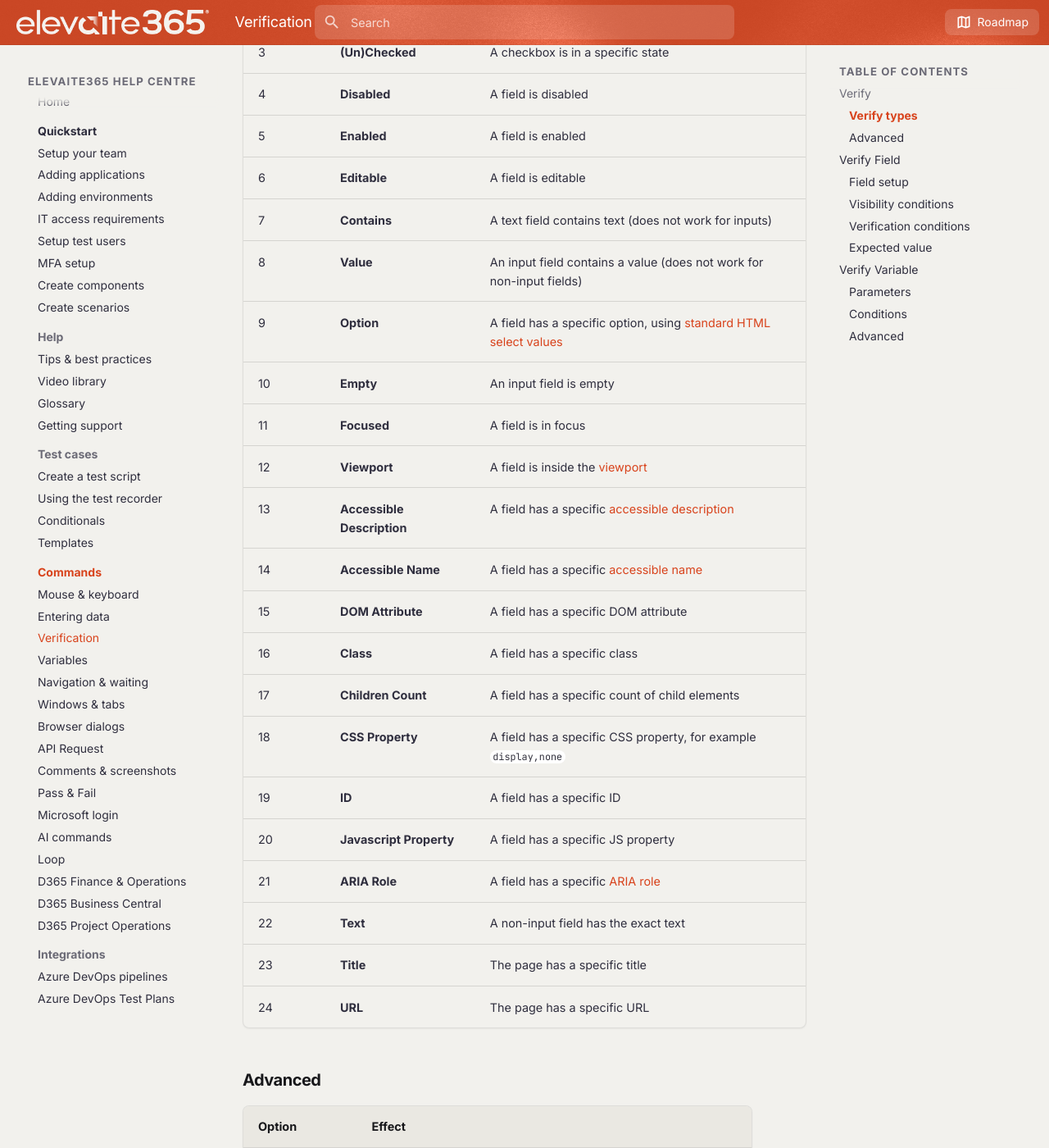
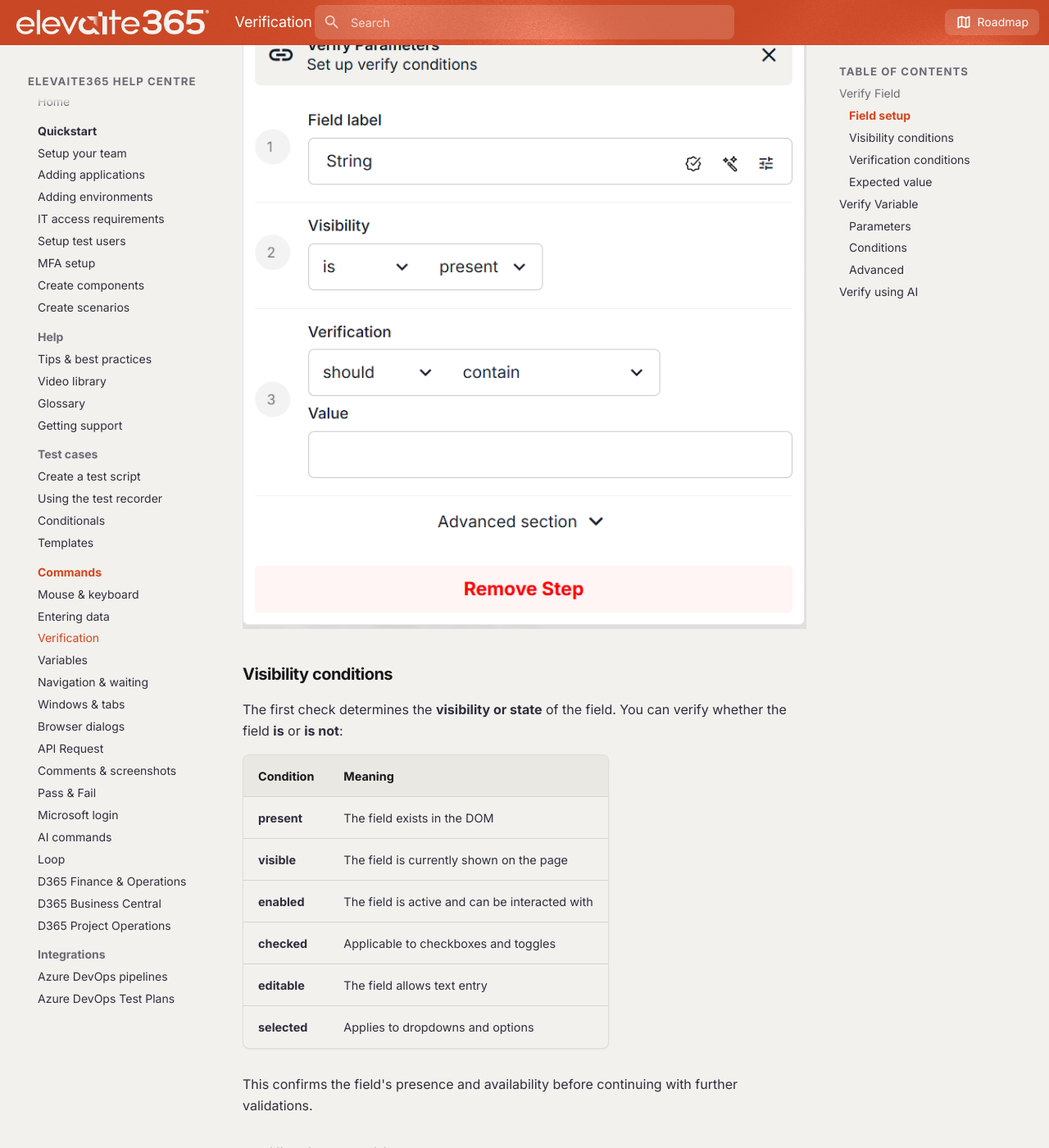
Before and after one commit to Elevaite365-Mike/Wiki, an MkDocs documentation site: the page built from docs/commands/verification.md, in a window 1280 px wide and 1400 px high, scrolled down 484 px. Shown: the whole window at 82% size. Built offline with MkDocs 1.6.1 and Material for MkDocs 9.7.7, drawn with Linux system fonts in a browser that asks for light colours; some of the changed text lies outside the part shown.

Commit message:
remove old verify command

```diff
--- a/docs/commands/verification.md
+++ b/docs/commands/verification.md
@@ -1,47 +1,4 @@
 # Verification
-
-## Verify
-
-**Purpose**: verify something on the page.
-
-### Verify types
-
-| # | Type | Checks |
-| --- | --- | --- |
-| 1 | **Present** | A field is present on the page |
-| 2 | **Not Present** | A field is not present on the page |
-| 3 | **(Un)Checked** | A checkbox is in a specific state |
-| 4 | **Disabled** | A field is disabled |
-| 5 | **Enabled** | A field is enabled |
-| 6 | **Editable** | A field is editable |
-| 7 | **Contains** | A text field contains text (does not work for inputs) |
-| 8 | **Value** | An input field contains a value (does not work for non-input fields) |
-| 9 | **Option** | A field has a specific option, using [standard HTML select values](https://www.w3schools.com/tags/tag_option.asp) |
-| 10 | **Empty** | An input field is empty |
-| 11 | **Focused** | A field is in focus |
-| 12 | **Viewport** | A field is inside the [viewport](https://www.w3schools.com/css/css_rwd_viewport.asp) |
-| 13 | **Accessible Description** | A field has a specific [accessible description](https://developer.mozilla.org/en-US/docs/Glossary/Accessible_description) |
-| 14 | **Accessible Name** | A field has a specific [accessible name](https://developer.mozilla.org/en-US/docs/Glossary/Accessible_name) |
-| 15 | **DOM Attribute** | A field has a specific DOM attribute |
-| 16 | **Class** | A field has a specific class |
-| 17 | **Children Count** | A field has a specific count of child elements |
-| 18 | **CSS Property** | A field has a specific CSS property, for example `display,none` |
-| 19 | **ID** | A field has a specific ID |
-| 20 | **Javascript Property** | A field has a specific JS property |
-| 21 | **ARIA Role** | A field has a specific [ARIA role](https://developer.mozilla.org/en-US/docs/Web/Accessibility/ARIA/Reference/Roles) |
-| 22 | **Text** | A non-input field has the exact text |
-| 23 | **Title** | The page has a specific title |
-| 24 | **URL** | The page has a specific URL |
-
-### Advanced
-
-| Option | Effect |
-| --- | --- |
-| **Expect failure** | Negates the result of the verification |
-| **Error Message** | A custom error message shown when the verification fails |
-| **Timeout** | The maximum time the test waits for the verification before failing |
-
----
 
 ## Verify Field
 
@@ -152,3 +109,9 @@ The test passes only if the value saved in that variable is exactly `1250.00`.
 
 !!! tip "Comparing two variables"
     Put a variable in the **Value** field to check one variable against another, such as a total read from the screen against a total read from a downloaded file.
+
+---
+
+## Verify using AI
+
+Checks that cannot be expressed as a field condition are better handled by [Verify using AI](ai.md#verify-using-ai). It screenshots the field or the page and judges it against a plain-English expectation, such as *"Validate that the GST is included"*. Use it for on-screen reports and invoices, icon-based fields, and anything where you would otherwise need a dozen separate Verify Field steps.
```
Also changed, not shown: docs/commands/index.md (+1 -2 lines), docs/help/glossary.md (+1 -1 lines), docs/help/tips.md (+1 -1 lines), docs/index.md (+1 -1 lines), 1 other file.
